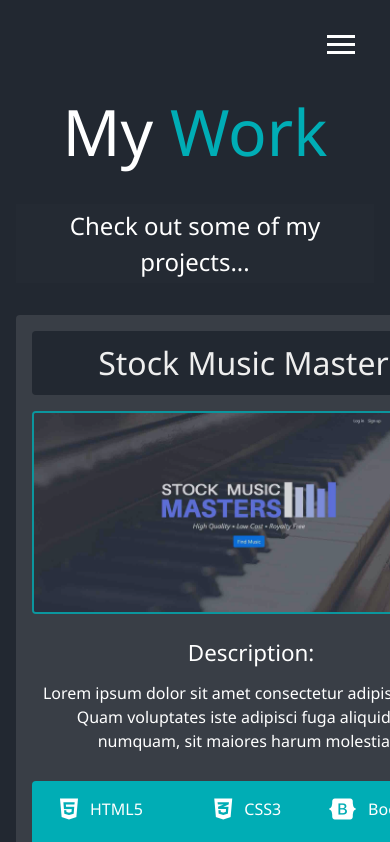
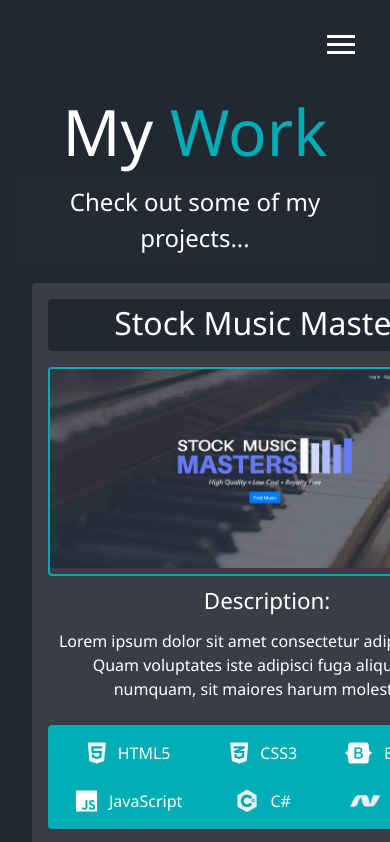
Before and after one commit to nicholasglesmann/portfolio-website, a website: page dist/work.html in a window 390 px wide. Shown: the top 842 px of the page. Drawn offline with Linux system fonts and the light colour scheme.

Commit message:
Fix 'My Work' bugs, fixed tablet sizing

```diff
--- a/scss/_mobile.scss
+++ b/scss/_mobile.scss
@@ -12,6 +12,10 @@
 
 // Tablets & Small Laptops
 @include mediaMd {
+    body {
+        overflow: visible;
+    }
+
     body#bg-img {
         background-position-x: 1300px;
     }
@@ -73,8 +77,20 @@
         grid-template-columns: 1fr;
     }
 
-    .projects {
-        grid-template-columns: 1fr;
+    #work {
+        overflow: visible;
+
+        .projects {
+            grid-template-columns: 1fr;
+
+            .item {
+                margin: 0 1rem;
+            }
+
+            &:last-child {
+                margin-bottom: 2rem;
+            }
+        }
     }
 }
 
--- a/scss/main.scss
+++ b/scss/main.scss
@@ -16,6 +16,7 @@
     height: 100%;
     font-family: 'Segoe UI', Tahoma, Geneva, Verdana, sans-serif;
     line-height: 1.5;
+    overflow: hidden;
 }
 
 h1, h2, h3 {
@@ -26,7 +27,8 @@
     }
 
     &.sm-heading {
-        margin-bottom: 2rem;
+        margin-top: 1rem;
+        margin-bottom: 1.5rem;
         padding: 0.2rem 1rem;
         background: rgba(lighten($primary-color, 2), 0.5);
     }
@@ -58,8 +60,9 @@
 }
 
 main {
-    padding: 4rem;
-    min-height: calc(100vh - 60px); // 60px is height of footer
+    padding: .5rem 4rem;
+    min-height: 100vh;
+    // min-height: calc(100vh - 60px); // 60px is height of footer
 
     .icons {
         display: inline-block;
@@ -128,52 +131,64 @@
 }
 
 // Work and Projects
+#work {
+    // position: relative;
+    // z-index: -1;
+
     .projects {
         display: grid;
         grid-template-columns: repeat(3, 1fr);
         gap: 1.5rem;
 
+        .item {
 
-    img {
-        width: 100%;
-        border: 2px $secondary-color solid;
-        border-radius: 4px;
-        opacity: 0.8;
-        @include easeOut;
-
-        &:hover {
-            opacity: 1;
-            border-color: $light-color;
-        }
-    }
-}
-
-.item {
             background-color: $third-color;
             padding: 1rem;
             border-radius: 4px;
 
             .heading-wrap {
                 background-color: $primary-color;
-        padding: .5rem;
+                padding: 0 0 .25rem 0;
                 margin-bottom: 1rem;
                 border-radius: 4px;
 
                 .project-heading {
-            color: $light-color;
+                    color: #fff;
                     text-align: center;
                     font-weight: 500;
                     font-size: 2rem;
                 }
             }
 
+            .img-wrap {
+                width: 100%;
+                overflow: hidden;
+                border: 2px $secondary-color solid;
+                border-radius: 4px;
+                @include easeOut;
+
+                &:hover {
+                    border-color: $light-color;
+                }
+
+                img {
+                    width: 100%;
+                    @include easeOut;
+
+                    &:hover {
+                        transform: scale(1.3);
+                    }
+                }
+            }
+
             .description-wrap {
-        padding: .25rem .5rem;
+                padding: 0 .5rem;
 
                 .description-heading {
+                    color: #fff;
                     font-weight: 500;
                     font-size: 1.4rem;
-            margin: .75rem 0;
+                    margin: .5rem 0 .75rem 0;
                 }
             }
 
@@ -183,7 +198,7 @@
             }
 
             .technology-wrap {
-
+                color: #fff;
                 background-color: $secondary-color;
                 padding: .25rem .25rem;
                 margin: 1.5rem 0;
@@ -192,6 +207,7 @@
                 .technology-icons {
                     display: grid;
                     grid-template-columns: repeat(3, 1fr);
+                    justify-items: center;
 
                     .icon-wrap {
                         display: flex;
@@ -203,26 +219,31 @@
                             margin-right: .75rem;
                         }
 
-                img {
+                        & > img {
                             width: 22px;
                             border: none;
                             border-radius: 0;
                             opacity: 1;
+                            // margin-left: -2px;
                             margin-right: .75rem;
                         }
 
                         .dotnet-logo {
                             width: 30px;
+                            // margin-left: -6px;
                         }
 
                         img ~ span {
                             margin: auto 0;
                         }
-
                     }
                 }
             }
         }
+    }
+}
+
+
 
 // Contact Page
 .boxes {
```
Also changed, not shown: Portfolio Site TODO.txt (added, +45 -0 lines), dist/src/css/main.css, dist/work.html. Lines whose indentation alone changed are shown as unchanged.
